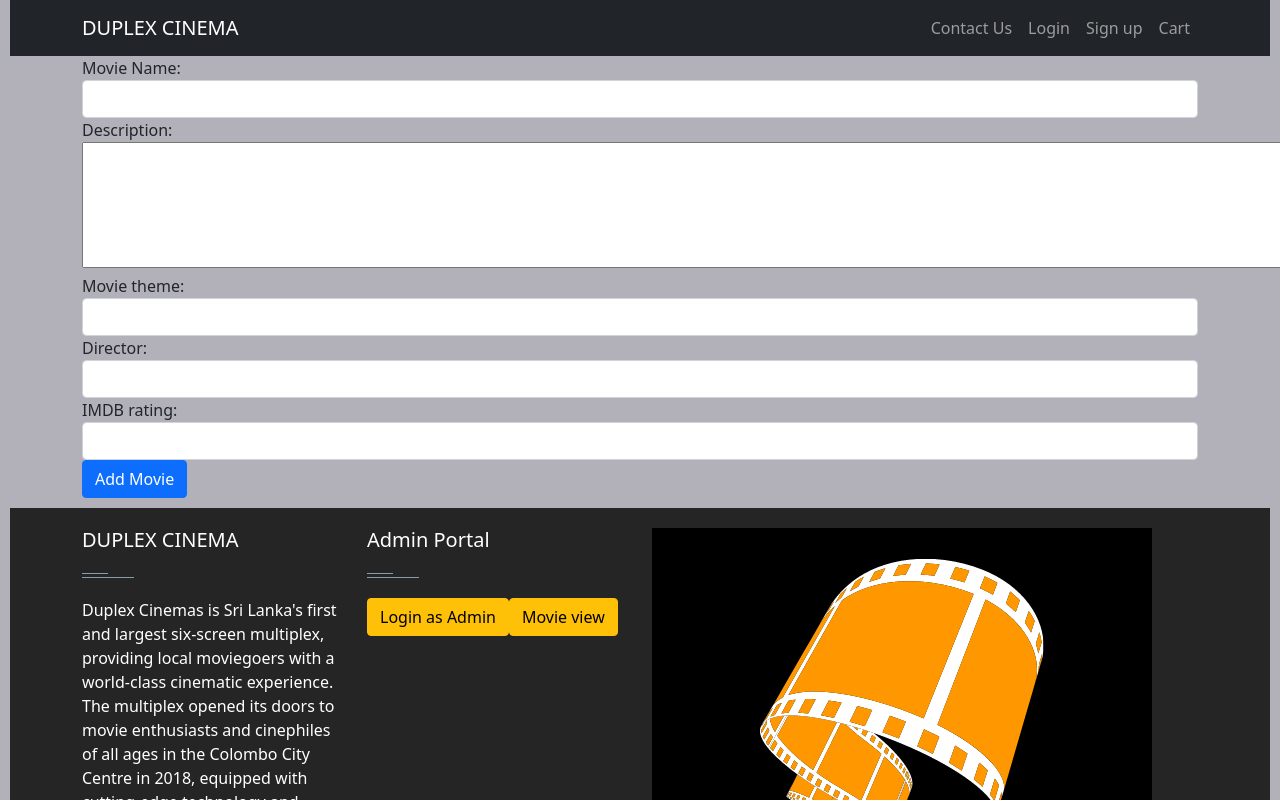
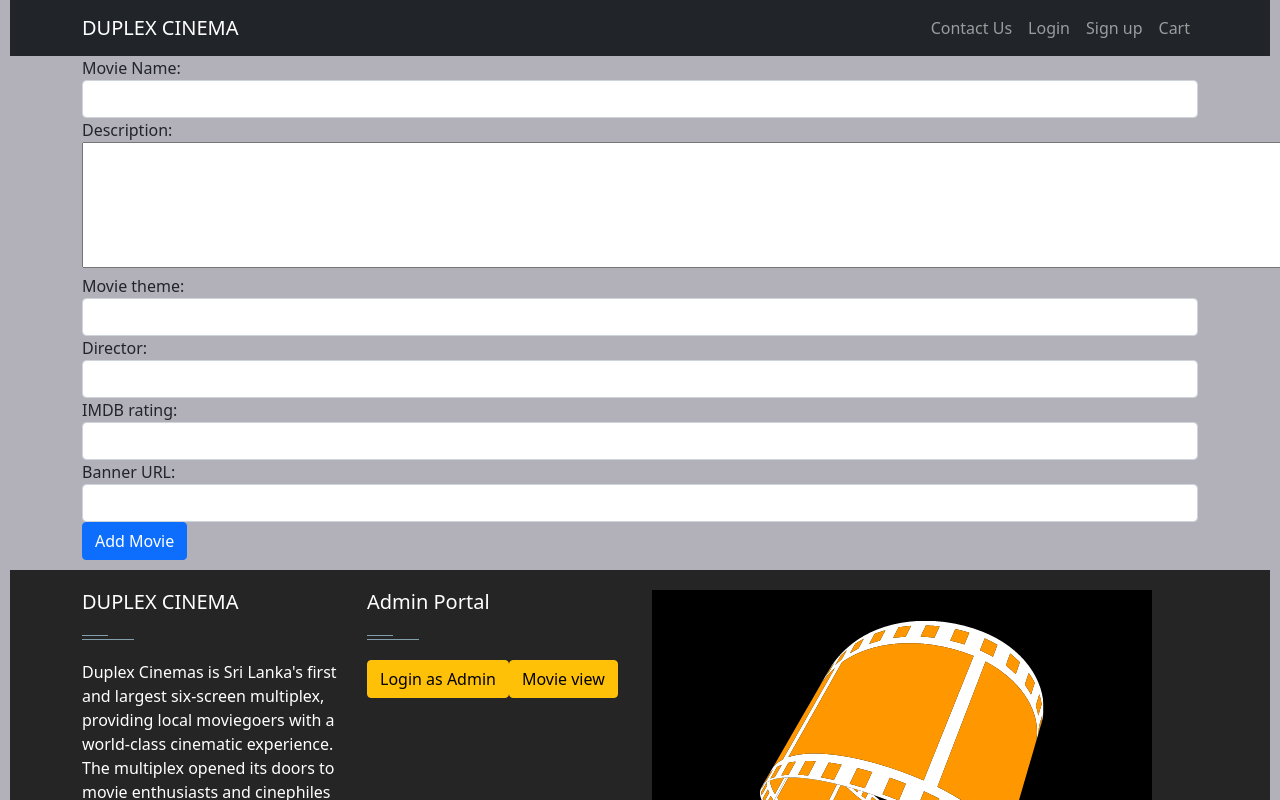
Before and after one commit to DayanMarasinghe/duplex_cinema_frontend, a React (Create React App) app: page /addmovie in a window 1280 px wide. Shown: the top 800 px of the page. Built offline with nearby package versions, Linux system fonts and the light colour scheme.

Commit message:
Banner views completed

```diff
--- a/src/components/Addmovies.js
+++ b/src/components/Addmovies.js
@@ -11,7 +11,8 @@
             description:'',
             theme:'',
             director:'',
-            imdb:''
+            imdb:'',
+            bannerurl:'',
         }
     }
 
@@ -35,7 +36,7 @@
     }
 
     render(){
-        const {name, description, theme, director, imdb} = this.state;
+        const { name, description, theme, director, imdb, bannerurl} = this.state;
 
         return(
             <div className="container">
@@ -60,6 +61,10 @@
                         <label for="imdb">IMDB rating: </label>
                         <input type='text' className="form-control" name='imdb' value={imdb} onChange={this.handleChange} required></input>
                     </div>
+                    <div class="form-group">
+                        <label for="bannerurl">Banner URL: </label>
+                        <input type='text' className="form-control" name='bannerurl' value={bannerurl} onChange={this.handleChange} required></input>
+                    </div>
                     <button type="submit" class="btn btn-primary">Add Movie</button>
                 </form>
             </div>
--- a/src/components/Home.js
+++ b/src/components/Home.js
@@ -37,6 +37,7 @@
                             Theme: {movielist.theme},
                             Director: {movielist.director},
                             IMDB: {movielist.imdb}
+                            <img src={movielist.bannerurl} alt="banner"></img>
                         </ol>
                     ))
                 }
--- a/src/components/Movieedit.js
+++ b/src/components/Movieedit.js
@@ -18,6 +18,7 @@
         theme: '',
         director: '',
         imdb: '',
+        bannerurl:'',
     });
 
     //fetch current movies
@@ -40,6 +41,7 @@
             theme: movielist.theme,
             director: movielist.director,
             imdb: movielist.imdb,
+            bannerurl: movielist.bannerurl
         };
 
         setEditMovieFormData(formValues)
@@ -73,6 +75,7 @@
             theme: editMovieFormData.theme,
             director: editMovieFormData.director,
             imdb: editMovieFormData.imdb,
+            bannerurl: editMovieFormData.bannerurl
         }
 
         const moviePatch = {
@@ -80,7 +83,8 @@
             description: editMovieFormData.description,
             theme: editMovieFormData.theme,
             director: editMovieFormData.director,
-            imdb: editMovieFormData.imdb
+            imdb: editMovieFormData.imdb,
+            bannerurl: editMovieFormData.bannerurl
         }
 
         const newMovies = [...movies];
@@ -147,6 +151,7 @@
                             <th>Theme</th>
                             <th>Director</th>
                             <th>IMDB</th>
+                            <th>BannerURL</th>
                             <th>Actions</th>
                         </tr>
                     </thead>
--- a/src/components/Movieview.js
+++ b/src/components/Movieview.js
@@ -24,6 +24,7 @@
                         <th>Theme</th>
                         <th>Director</th>
                         <th>IMDB</th>
+                        <th>Banner</th>
                         <th>Actions</th>
                     </tr>
                 </thead>
@@ -36,6 +37,9 @@
                                 <td>{movielist.theme}</td>
                                 <td>{movielist.director}</td>
                                 <td>{movielist.imdb}</td>
+                                <td>
+                                    <img src={movielist.bannerurl} alt="banner"></img>
+                                </td>
                                 <td>
                                     <Link
                                         className="btn btn-primary"
--- a/src/components/editviews/Editablemovie.js
+++ b/src/components/editviews/Editablemovie.js
@@ -56,6 +56,16 @@
                 ></input>
             </td>
             <td>
+                <input
+                    type="text"
+                    name="bannerurl"
+                    placeholder="Enter banner URL"
+                    required="required"
+                    value={editMovieFormData.bannerurl}
+                    onChange={handleEditMovieForm}
+                ></input>
+            </td>
+            <td>
                 <button type="submit">Update</button>
                 <button type="button" onClick={handleUpdateCancel}>Cancel</button>
             </td>
--- a/src/components/editviews/Readonlymovie.js
+++ b/src/components/editviews/Readonlymovie.js
@@ -9,6 +9,9 @@
             <td>{movielist.theme}</td>
             <td>{movielist.director}</td>
             <td>{movielist.imdb}</td>
+            <td>
+                <img src={movielist.bannerurl} alt="banner"></img>
+            </td>
             <td>
                 <button
                     type="button"
```
